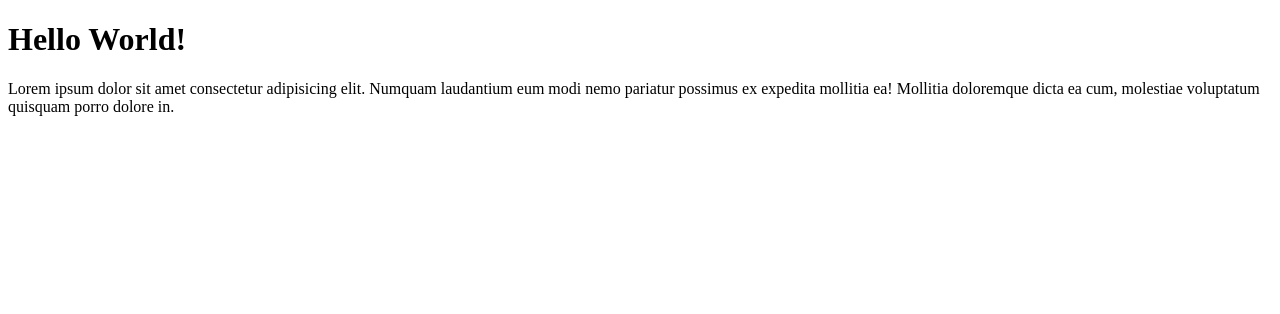
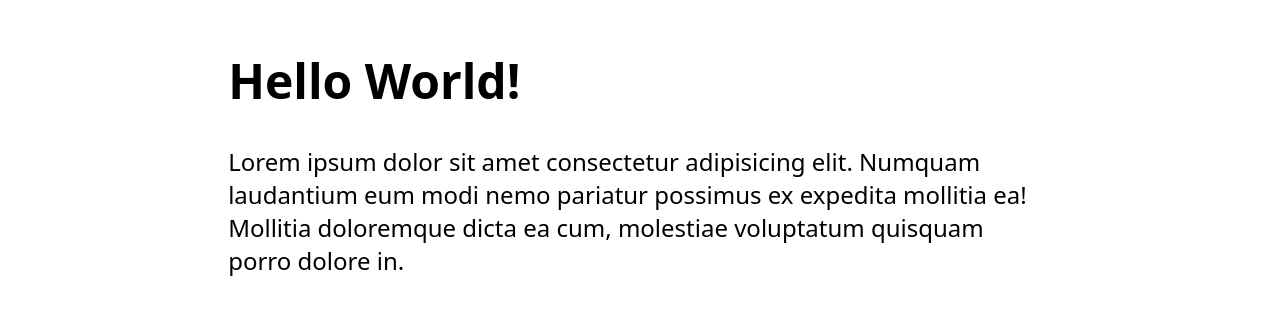
Before and after one commit to waimea-cpy/static-test, a plain HTML site: page index.html in a window 1280 px wide. Drawn offline with Linux system fonts and the light colour scheme.

Commit message:
Added stylesheet

```diff
--- a/index.html
+++ b/index.html
@@ -4,6 +4,7 @@
     <meta charset="UTF-8">
     <meta name="viewport" content="width=device-width, initial-scale=1.0">
     <title>Test Site</title>
+    <link rel="stylesheet" href="styles.css">
 </head>
 <body>
     <h1>Hello World!</h1>
--- /dev/null
+++ b/styles.css
@@ -0,0 +1,9 @@
+html {
+    font-family: system-ui, sans-serif;
+    font-size: 24px;
+}
+
+body {
+    max-width: 60ch;
+    margin: 2rem auto;
+}
```
